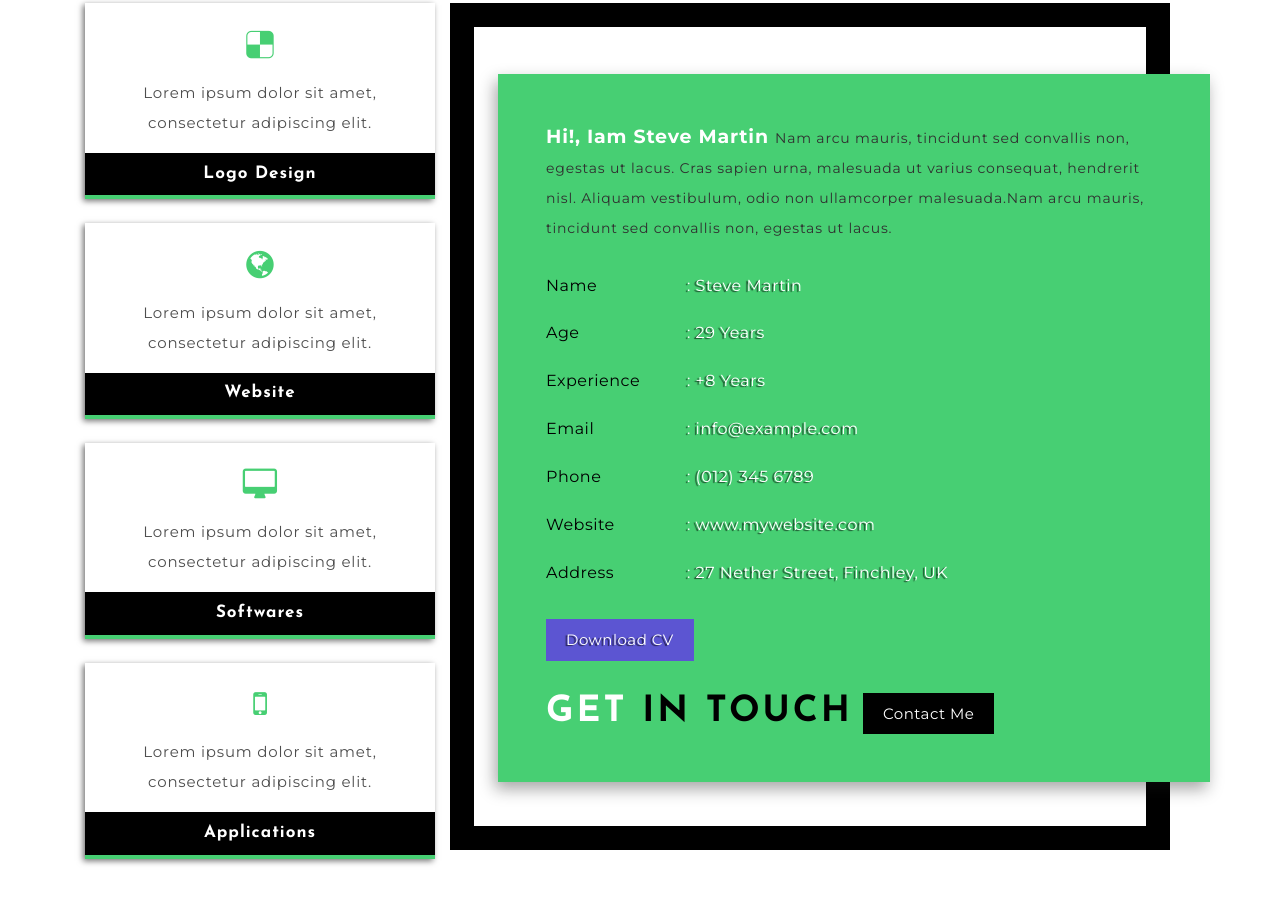
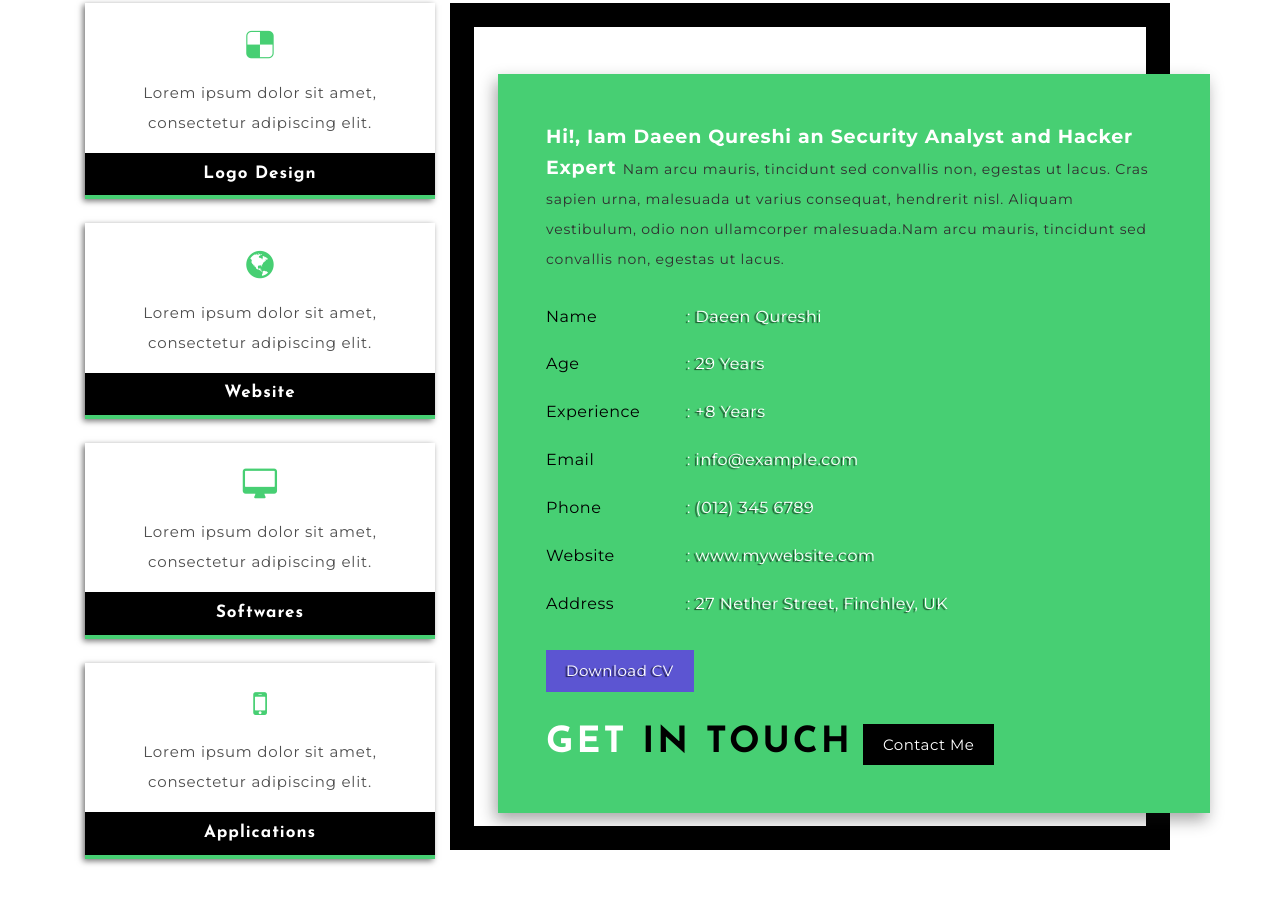
Before and after one commit to Daeen1909/Cybersec, a plain HTML site: page index.html in a window 1280 px wide. Shown: the part 976-1896 px from the top of the page. Drawn offline with Linux system fonts and the light colour scheme.

Commit message:
Update index.html

```diff
--- a/index.html
+++ b/index.html
@@ -133,11 +133,11 @@ Smartphone Compatible web template, free webdesigns for Nokia, Samsung, LG, Sony
 				<div class="about-border-w3ls">
 				</div>
 				<div class="person-info-agileits-w3layouts">
-					<p class="para-agileits-w3layouts"><span>Hi!, Iam Steve Martin </span>Nam arcu mauris, tincidunt sed convallis non, egestas ut lacus. Cras sapien urna,
+					<p class="para-agileits-w3layouts"><span>Hi!, Iam Daeen Qureshi an Security Analyst and Hacker Expert </span>Nam arcu mauris, tincidunt sed convallis non, egestas ut lacus. Cras sapien urna,
 						malesuada ut varius consequat, hendrerit nisl. Aliquam vestibulum, odio non ullamcorper malesuada.Nam arcu mauris,
 						tincidunt sed convallis non, egestas ut lacus.</p>
 					<ul>
-						<li><span>Name</span>: Steve Martin</li>
+						<li><span>Name</span>: Daeen Qureshi</li>
 						<li><span>Age</span>: 29 Years</li>
 						<li><span>Experience</span>: +8 Years</li>
 						<li><span>Email</span>: <a href="mailto:info@example.com">info@example.com</a></li>
```
